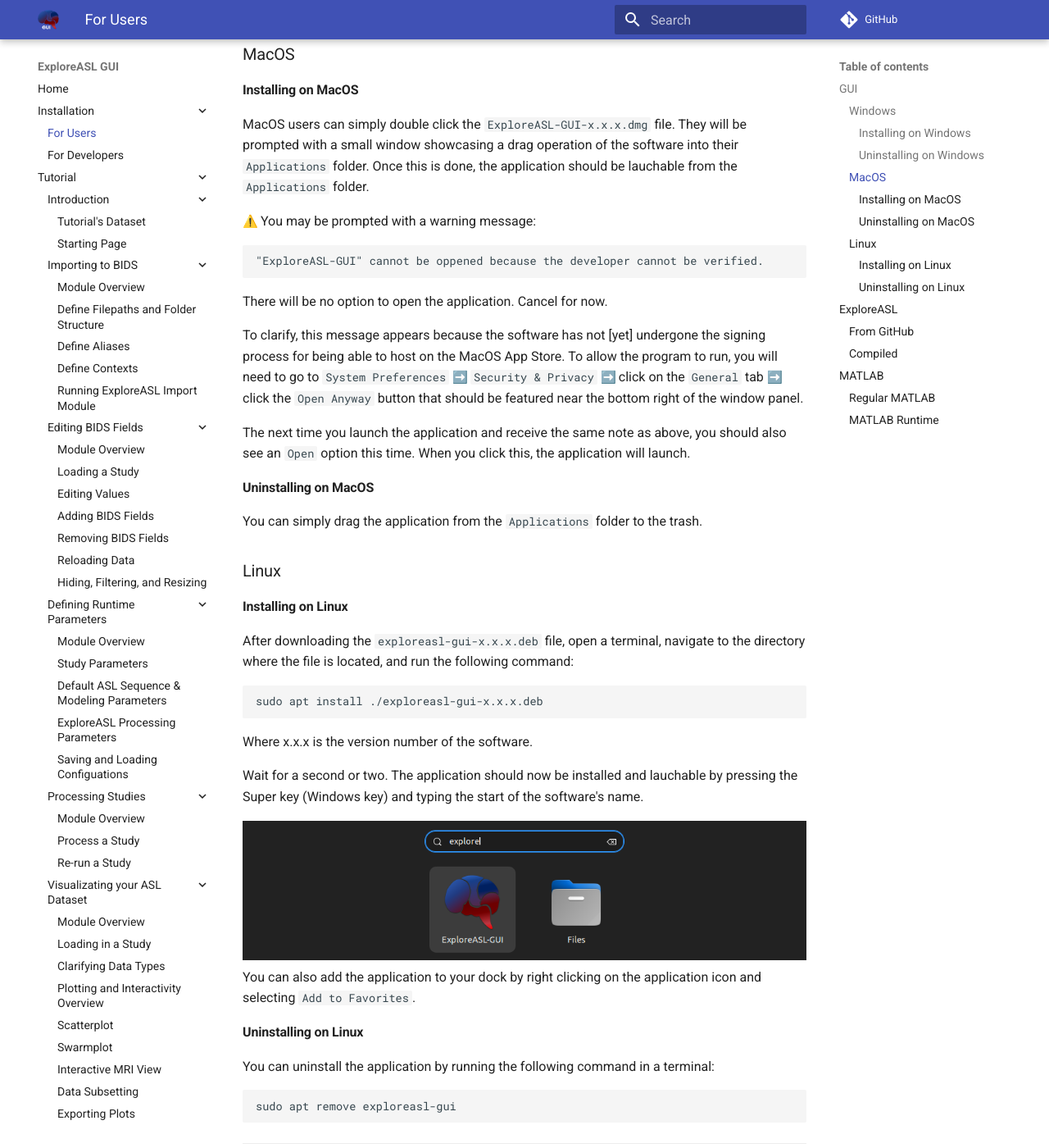
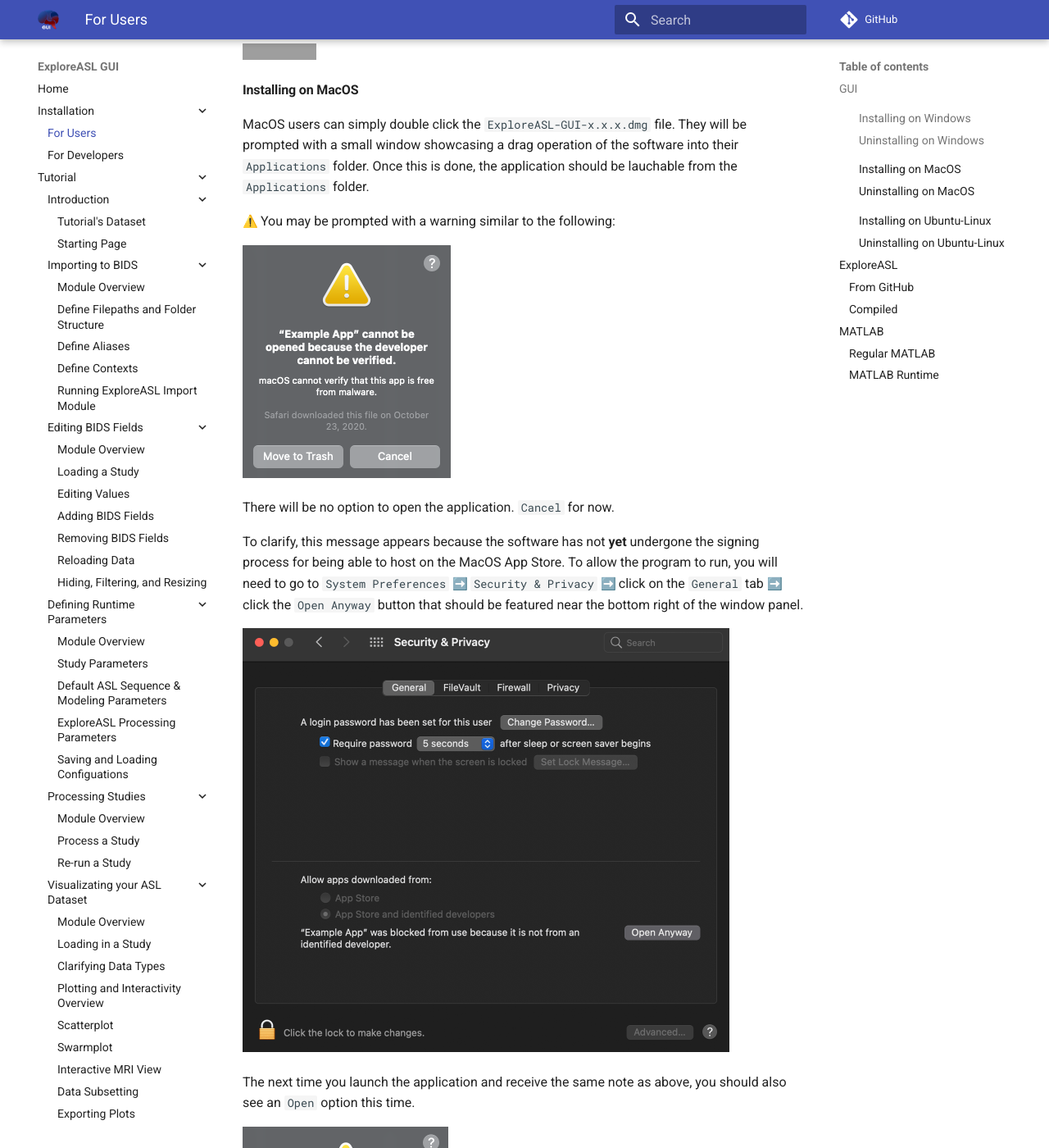
Before and after one commit to MauricePasternak/ExploreASL-GUI-Docs, an MkDocs documentation site: the page built from docs/Installation/Users.md, in a window 1280 px wide and 1400 px high, scrolled down 887 px. Shown: the whole window at 82% size. Built offline with MkDocs 1.6.1 and Material for MkDocs 9.7.7, drawn with Linux system fonts in a browser that asks for light colours; emoji names are drawn with the system emoji font; comment, search, counter and statistics services are not loaded; the version menu is left out; some of the changed text lies outside the part shown; grey boxes are pictures that could not be loaded.

````diff
--- a/docs/Installation/Users.md
+++ b/docs/Installation/Users.md
@@ -26,31 +26,35 @@ Windows user can simply run the `ExploreASL-GUI-x.x.x Setup.exe` installer. The
 
 You can uninstall the application by going to `Control Panel` :arrow_right: `Programs` :arrow_right: `Programs and Features` and selecting `ExploreASL-GUI` from the list of installed programs. Click `Uninstall` and follow the prompts.
 
-### MacOS
+### [![macos-shield]][macos-url]
 
 #### Installing on MacOS
 
 MacOS users can simply double click the `ExploreASL-GUI-x.x.x.dmg` file. They will be prompted with a small window showcasing a drag operation of the software into their `Applications` folder. Once this is done, the application should be lauchable from the `Applications` folder.
 
-:warning: You may be prompted with a warning message:
+:warning: You may be prompted with a warning similar to the following:
 
-```txt
-"ExploreASL-GUI" cannot be oppened because the developer cannot be verified.
-```
+![ExploreASL-GUI_MacOS_FirstWarning](../assets/img/Installation/MacOS_Unauthorized_Part1.png)
 
-There will be no option to open the application. Cancel for now.
+There will be no option to open the application. `Cancel` for now.
 
-To clarify, this message appears because the software has not [yet] undergone the signing process for being able to host on the MacOS App Store. To allow the program to run, you will need to go to `System Preferences` :arrow_right: `Security & Privacy` :arrow_right: click on the `General` tab :arrow_right: click the `Open Anyway` button that should be featured near the bottom right of the window panel.
+To clarify, this message appears because the software has not **yet** undergone the signing process for being able to host on the MacOS App Store. To allow the program to run, you will need to go to `System Preferences` :arrow_right: `Security & Privacy` :arrow_right: click on the `General` tab :arrow_right: click the `Open Anyway` button that should be featured near the bottom right of the window panel.
 
-The next time you launch the application and receive the same note as above, you should also see an `Open` option this time. When you click this, the application will launch.
+![ExploreASL-GUI_MacOS_SystemPreferences](../assets/img/Installation/MacOS_Unauthorized_Part2.png)
+
+The next time you launch the application and receive the same note as above, you should also see an `Open` option this time.
+
+![ExploreASL-GUI_MacOS_SecondWarning](../assets/img/Installation/MacOS_Unauthorized_Part3.png)
+
+When you click this, the application will launch. Don't worry, you will only need to do this once, as the application will be added to the list of authorized applications.
 
 #### Uninstalling on MacOS
 
 You can simply drag the application from the `Applications` folder to the trash.
 
-### Linux
+### [![linux-shield]][linux-url]
 
-#### Installing on Linux
+#### Installing on Ubuntu-Linux
 
 After downloading the `exploreasl-gui-x.x.x.deb` file, open a terminal, navigate to the directory where the file is located, and run the following command:
 
@@ -58,14 +62,14 @@ After downloading the `exploreasl-gui-x.x.x.deb` file, open a terminal, navigate
 sudo apt install ./exploreasl-gui-x.x.x.deb
 ```
 
-Where x.x.x is the version number of the software.
+Where `x.x.x` is the version number of the software.
 
 Wait for a second or two. The application should now be installed and lauchable by pressing the Super key (Windows key) and typing the start of the software's name.
 
 ![ExploreASL-GUI_SuperKey](../assets/img/Installation/ExploreASLGUI_Install_LinuxSuper.png)
 You can also add the application to your dock by right clicking on the application icon and selecting `Add to Favorites`.
 
-#### Uninstalling on Linux
+#### Uninstalling on Ubuntu-Linux
 
 You can uninstall the application by running the following command in a terminal:
 
@@ -116,3 +122,14 @@ This is a requirement if you are using **the GitHub version** of ExploreASL. You
 ### MATLAB Runtime
 
 This is a requirement if you are using **the compiled version** of ExploreASL. You can download MATLAB Runtime from the [**MathWorks website**](https://www.mathworks.com/products/compiler/matlab-runtime.html). Be sure to download the version that matches the version of MATLAB that was used to compile the ExploreASL package.
+
+
+<!-- MARKDOWN LINKS -->
+[windows-shield]: https://img.shields.io/badge/Windows-10+-blue?style=for-the-badge&logo=windows
+[windows-url]: https://www.microsoft.com/en-us/windows
+[macos-shield]: https://img.shields.io/badge/macOS-10.15+-blue?style=for-the-badge&logo=apple
+[macos-url]: https://www.apple.com/macos
+[linux-shield]: https://img.shields.io/badge/Linux-Ubuntu_20.04+-blue?style=for-the-badge&logo=linux
+[linux-url]: https://ubuntu.com
+[matlab-shield]: https://img.shields.io/badge/MATLAB-R2019a+-blue?style=for-the-badge&logo=matlab
+[matlab-url]: https://www.mathworks.com/products/matlab.html
--- a/mkdocs.yml
+++ b/mkdocs.yml
@@ -51,7 +51,8 @@ nav:
           - "Interactive MRI View": "Tutorial/5_DataViz/6_MRI_View.md"
           - "Data Subsetting": "Tutorial/5_DataViz/7_Data_Subsetting.md"
           - "Exporting Plots": "Tutorial/5_DataViz/8_Exporting.md"
-
+  - Extras:
+      - "Global Settings": "Extras/GlobalSettings.md"
   - License: "License.md"
   - Requirements: "Requirements.md"
   - FAQ: "FAQ/FAQ.md"
--- a/pyproject.toml
+++ b/pyproject.toml
@@ -8,7 +8,7 @@ packages = [{ include = "exploreasl_gui_docs" }]
 
 [tool.poetry.dependencies]
 python = "^3.10"
-mkdocs-material = "^8.5.10"
+mkdocs-material = "^9.1.15"
 mike = "^1.1.2"
 mkdocs-material-extensions = "^1.1.1"
 
````
Also changed, not shown: other parts of docs/Installation/Users.md (+3 -1 lines), docs/Extras/GlobalSettings.md (added, +19 -0 lines), docs/Installation/Developers.md (+1 -1 lines), docs/assets/img/Extras/Extras_GlobalSettings_Location.png (added), docs/assets/img/Extras/Extras_GlobalSettings_Page.png (added), docs/assets/img/Installation/ExploreASLGithub_WebPage_TEMPLATE.png (deleted), docs/assets/img/Installation/MacOS_Unauthorized_Part1.png (added), docs/assets/img/Installation/MacOS_Unauthorized_Part2.png (added), docs/assets/img/Installation/MacOS_Unauthorized_Part3.png (added), docs/assets/img/Tutorial/Preface/Starting_Page/Preface_GUI_Navigation_Menu.png, 1 other file.
